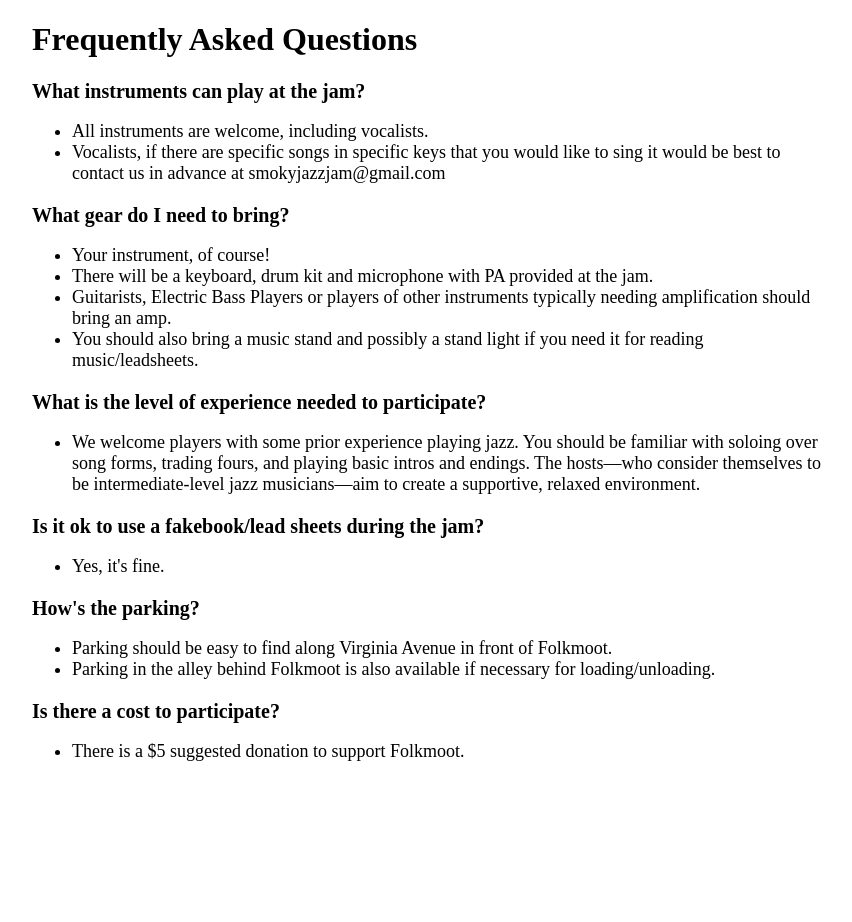
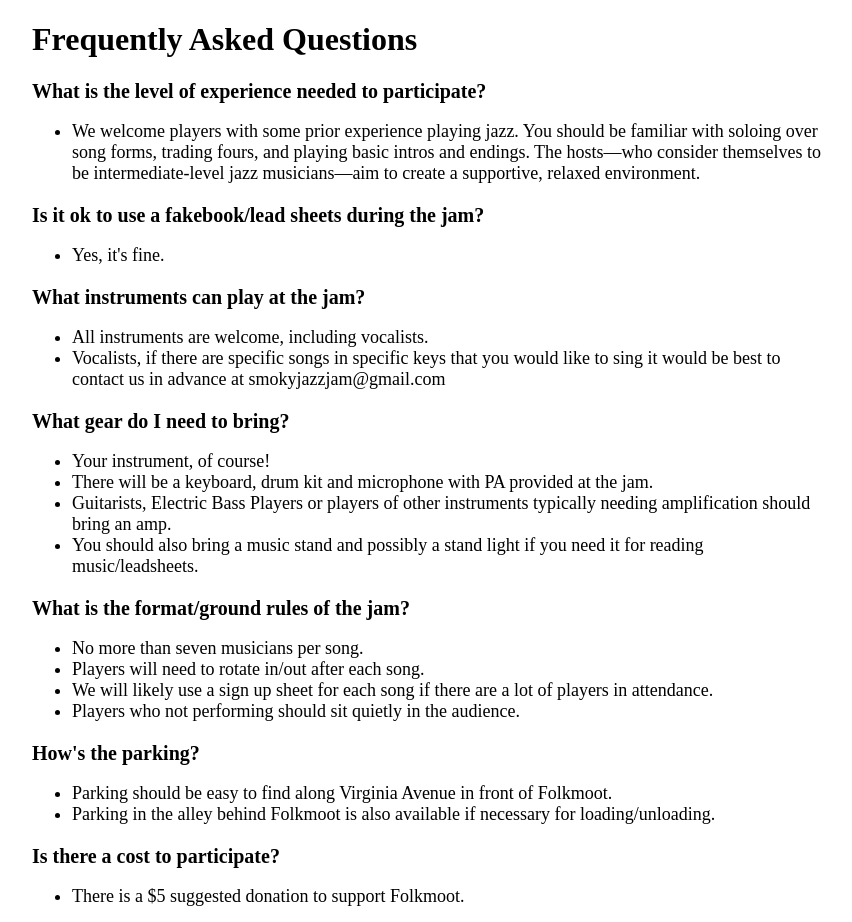
Before and after one commit to smokyjazzjam/smokyjazzjam, a Jekyll site: the page built from faq.md, in a window 1280 px wide. Shown: the whole page, without its empty margins (208-1060 px from the left). Built offline with Jekyll 4.4.1, drawn with Linux system fonts in a browser that asks for light colours; before the commit the page ends 900 px from its top, so only the background shows below that.

Commit message:
Update faq.md

```diff
--- a/faq.md
+++ b/faq.md
@@ -21,6 +21,17 @@ layout: default
 <div class="faq-content">
   <h1><strong>Frequently Asked Questions</strong></h1>
 
+    <h3 class="faq-question"><strong>What is the level of experience needed to participate?</strong></h3>
+  <ul class="faq-answer">
+    <li> We welcome players with some prior experience playing jazz. You should be familiar with soloing over song forms, trading fours, and playing basic intros and endings.
+         The hosts—who consider themselves to be intermediate-level jazz musicians—aim to create a supportive, relaxed environment.</li>
+  </ul>
+
+   <h3 class="faq-question"><strong>Is it ok to use a fakebook/lead sheets during the jam?</strong></h3>
+  <ul class="faq-answer">
+    <li>Yes, it's fine.</li>
+  </ul>
+
   <h3 class="faq-question"><strong>What instruments can play at the jam?</strong></h3>
   <ul class="faq-answer">
     <li>All instruments are welcome, including vocalists.</li>
@@ -35,15 +46,12 @@ layout: default
     <li>You should also bring a music stand and possibly a stand light if you need it for reading music/leadsheets.</li>
   </ul>
 
-  <h3 class="faq-question"><strong>What is the level of experience needed to participate?</strong></h3>
+  <h3 class="faq-question"><strong>What is the format/ground rules of the jam?</strong></h3>
   <ul class="faq-answer">
-    <li> We welcome players with some prior experience playing jazz. You should be familiar with soloing over song forms, trading fours, and playing basic intros and endings.
-         The hosts—who consider themselves to be intermediate-level jazz musicians—aim to create a supportive, relaxed environment.</li>
-  </ul>
-
-  <h3 class="faq-question"><strong>Is it ok to use a fakebook/lead sheets during the jam?</strong></h3>
-  <ul class="faq-answer">
-    <li>Yes, it's fine.</li>
+    <li>No more than seven musicians per song.</li>
+    <li>Players will need to rotate in/out after each song.</li>
+    <li>We will likely use a sign up sheet for each song if there are a lot of players in attendance.</li>
+    <li>Players who not performing should sit quietly in the audience.</li>
   </ul>
 
   <h3 class="faq-question"><strong>How's the parking?</strong></h3>
```
